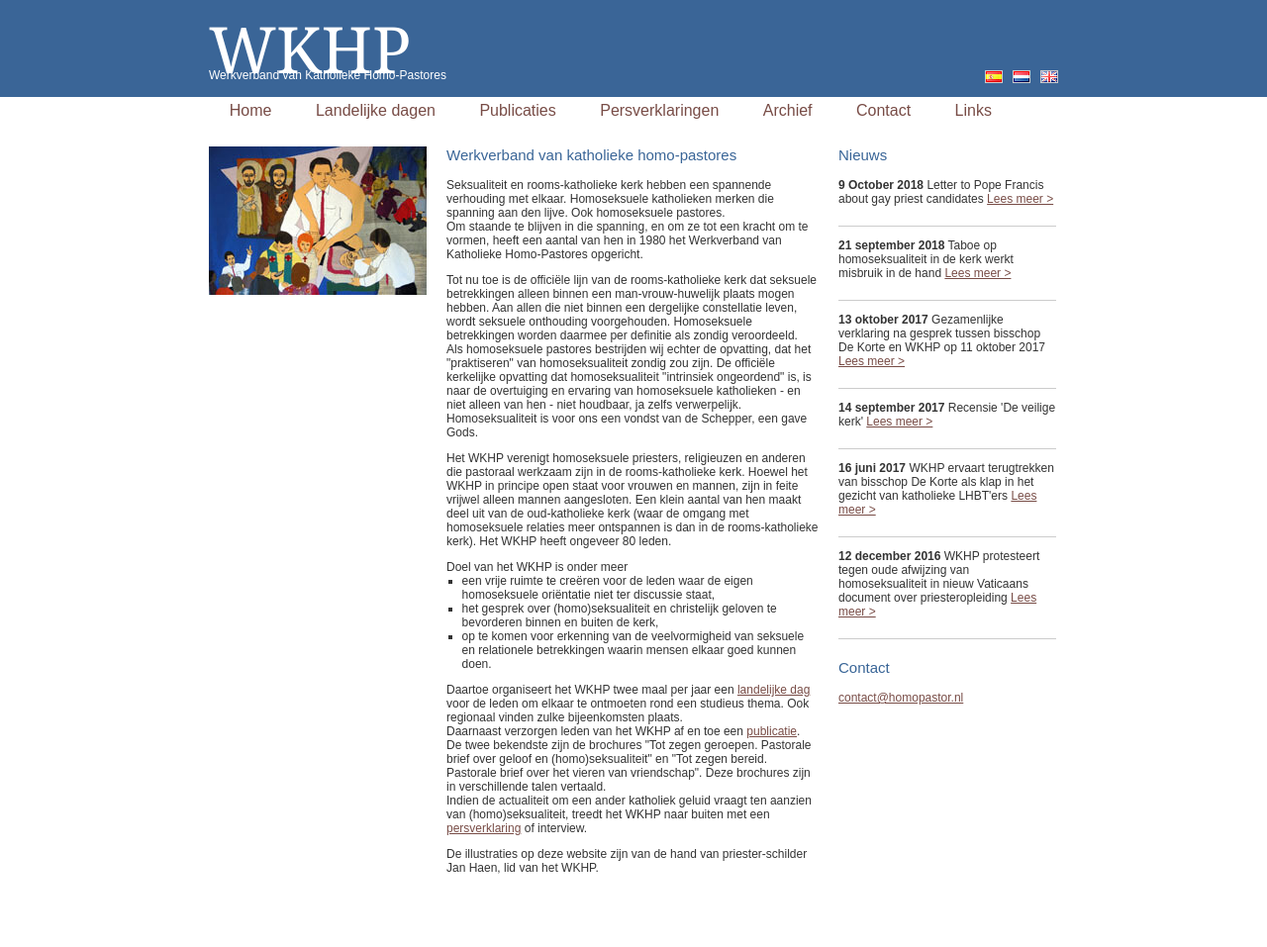
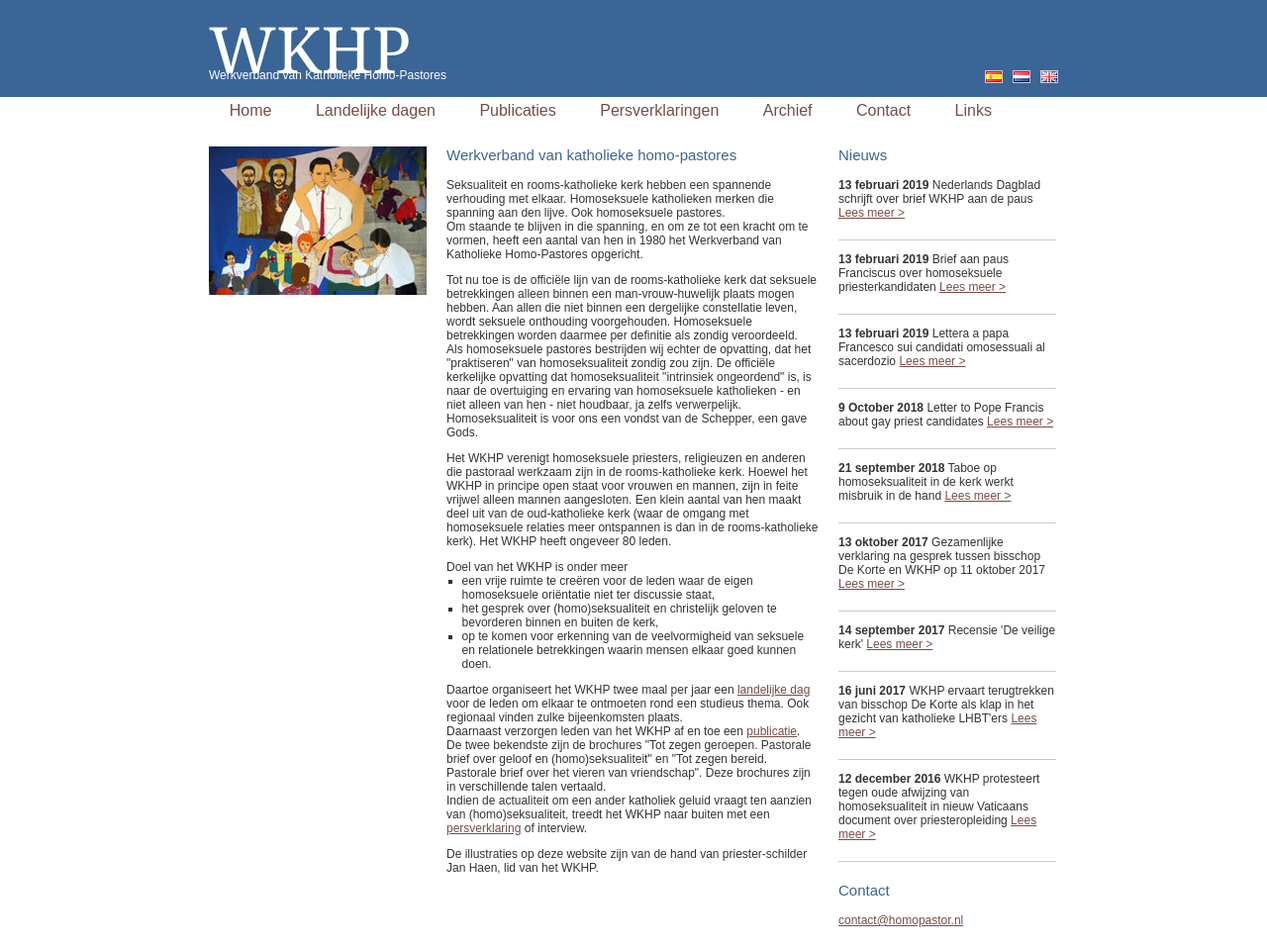
Before and after one commit to homopastor/homopastor, a Jekyll site: the page built from index.html, in a window 1280 px wide. Shown: the whole page at 99% size. Built offline with Jekyll 4.4.1, drawn with Linux system fonts in a browser that asks for light colours; before the commit the page ends 900 px from its top, so only the background shows below that.

Commit message:
Update news.yml

```diff
--- a/_data/news.yml
+++ b/_data/news.yml
@@ -1,3 +1,21 @@
+- date: 13 februari 2019
+  title: Nederlands Dagblad schrijft over brief WKHP aan de paus
+  link: ND%20Nederlandse%20homopastores%20publiceren%20brief%20aan%20paus.pdf
+  text:
+  linktext: Nederlands Dagblad schrijft over brief WKHP aan de paus
+
+- date: 13 februari 2019
+  title: Brief aan paus Franciscus over homoseksuele priesterkandidaten
+  link: WKHP%20brief%20aan%20paus%20Franciscus.pdf
+  text:
+  linktext: Brief aan paus Franciscus over homoseksuele priesterkandidaten
+
+- date: 13 februari 2019
+  title: Lettera a papa Francesco sui candidati omosessuali al sacerdozio
+  link: WKHP%20brief%20aan%20paus%20Franciscus%20Italiaans.pdf
+  text:
+  linktext: Lettera a papa Francesco sui candidati omosessuali al sacerdozio
+
 - date: 9 October 2018
   title: Letter to Pope Francis about gay priest candidates
   link: WKHP%20letter%20to%20Pope%20Francis.pdf
```
